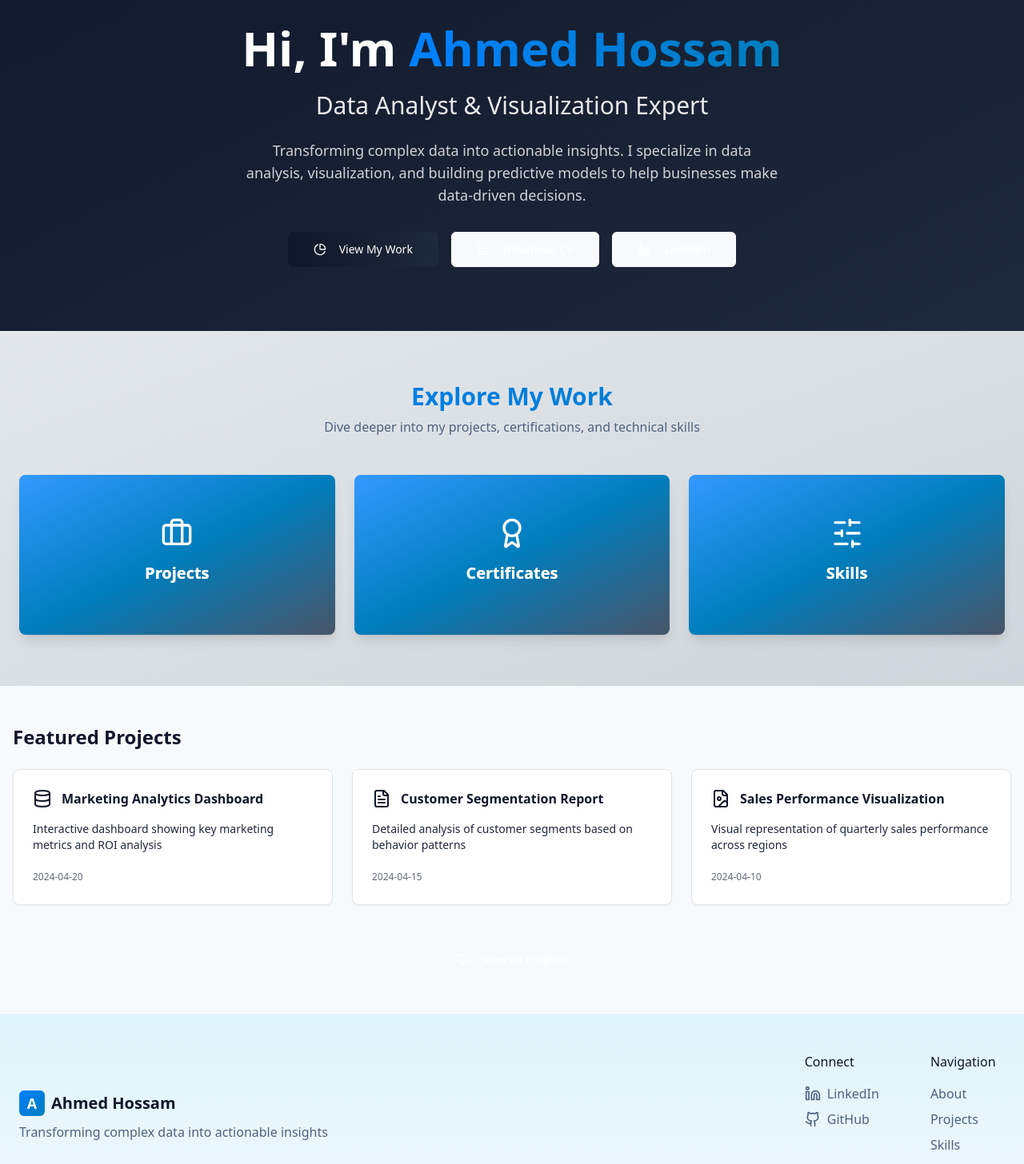
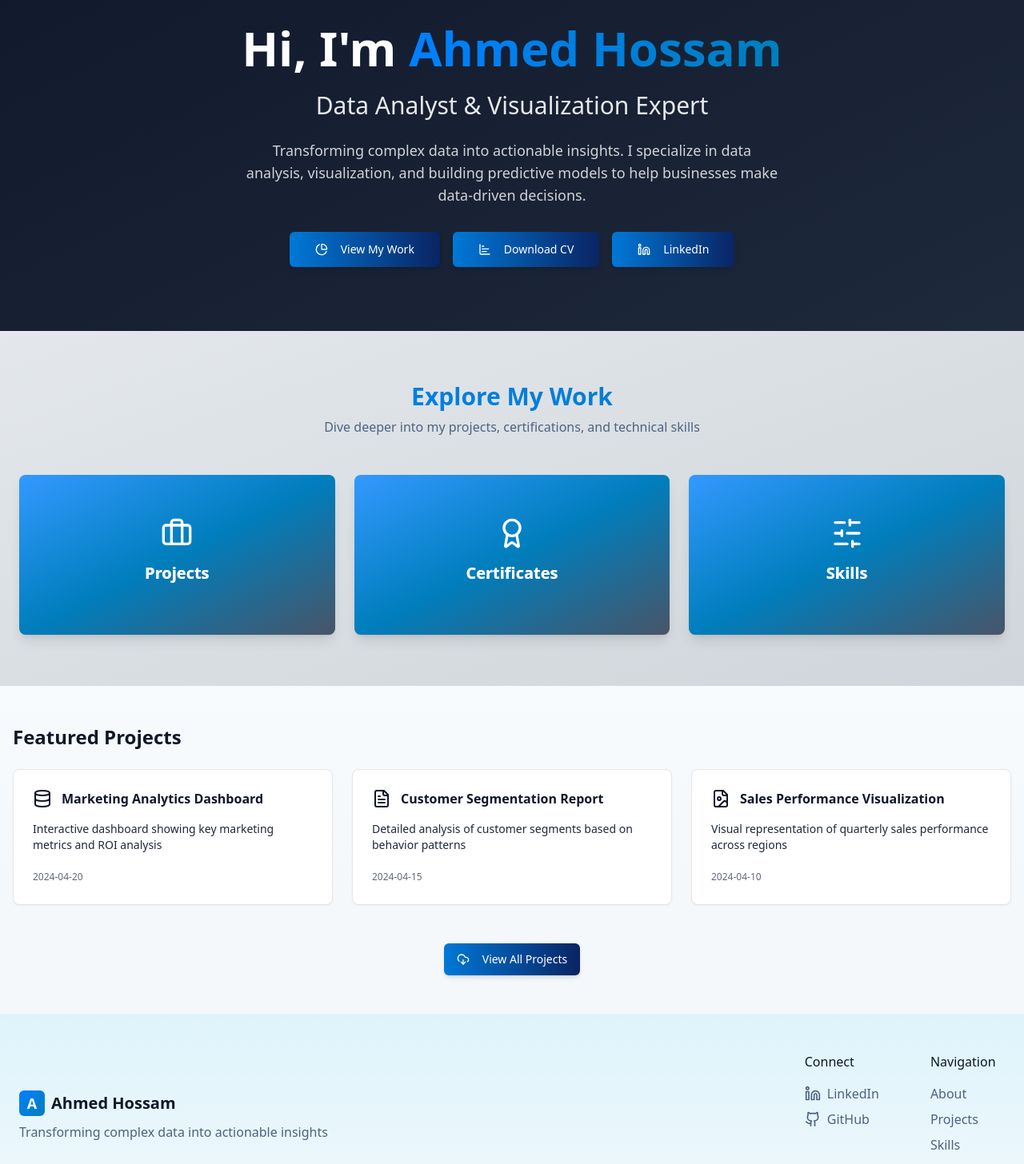
Before and after one commit to Ahmed-Hossam-RT/insight-canvas-showcase, a React (Vite) app: page / in a window 1280 px wide. Shown: the part 283-1739 px from the top of the page at 80% size. Built offline with nearby package versions, Linux system fonts and the light colour scheme.

Commit message:
Fix: Improve button and ProjectsPage styling
Update button styles and ProjectsPage appearance to match the CertificatesPage in light mode.

```diff
--- a/src/components/Hero.tsx
+++ b/src/components/Hero.tsx
@@ -1,3 +1,4 @@
+
 import React from 'react';
 import { Button } from "@/components/ui/button";
 import { Avatar, AvatarImage, AvatarFallback } from "@/components/ui/avatar";
@@ -38,7 +39,7 @@ const Hero: React.FC = () => {
         <div className="flex flex-wrap items-center justify-center gap-4">
           <Button
             size="lg"
-            className="bg-gradient-to-r from-analyst-orange to-analyst-burntorange hover:opacity-90 transition-opacity text-white"
+            className="bg-gradient-to-r from-analyst-blue to-analyst-navy hover:opacity-90 transition-opacity text-white shadow-md"
             onClick={scrollToWork}
           >
             <ChartPie className="mr-2" size={18} />
@@ -46,16 +47,14 @@ const Hero: React.FC = () => {
           </Button>
           <Button
             size="lg"
-            variant="outline"
-            className="border-white text-white hover:bg-white/10 dark:border-analyst-cyan dark:text-analyst-cyan dark:hover:bg-analyst-cyan/10"
+            className="bg-gradient-to-r from-analyst-blue to-analyst-navy hover:opacity-90 transition-opacity text-white shadow-md"
           >
             <ChartBar className="mr-2" size={18} />
             Download CV
           </Button>
           <Button
             size="lg"
-            variant="outline"
-            className="border-white text-white hover:bg-white/10"
+            className="bg-gradient-to-r from-analyst-blue to-analyst-navy hover:opacity-90 transition-opacity text-white shadow-md"
             asChild
           >
             <a href="https://linkedin.com/in/your-profile" target="_blank" rel="noopener noreferrer">
--- a/src/components/Projects.tsx
+++ b/src/components/Projects.tsx
@@ -31,12 +31,12 @@ const projectsData = [
 
 const Projects: React.FC = () => {
   return (
-    <div className="bg-background dark:bg-analyst-darkgrey">
+    <div className="bg-background light-section dark:bg-analyst-darkgrey">
       <div className="max-w-7xl mx-auto">
         <ContentSection title="Featured Projects" items={projectsData} />
         <div className="flex justify-center pb-12">
           <Button
-            className="bg-analyst-orange hover:bg-analyst-burntorange text-white dark:bg-analyst-orange dark:hover:bg-analyst-burntorange"
+            className="bg-gradient-to-r from-analyst-blue to-analyst-navy hover:opacity-90 transition-opacity text-white shadow-md"
             asChild
           >
             <Link to="/projects">
--- a/src/components/ui/button.tsx
+++ b/src/components/ui/button.tsx
@@ -1,3 +1,4 @@
+
 import * as React from "react"
 import { Slot } from "@radix-ui/react-slot"
 import { cva, type VariantProps } from "class-variance-authority"
@@ -9,7 +10,7 @@ const buttonVariants = cva(
   {
     variants: {
       variant: {
-        default: "bg-primary text-primary-foreground hover:bg-primary/90",
+        default: "bg-gradient-to-r from-analyst-blue to-analyst-navy text-white hover:opacity-90 shadow-md",
         destructive:
           "bg-destructive text-destructive-foreground hover:bg-destructive/90",
         outline:
@@ -18,6 +19,7 @@ const buttonVariants = cva(
           "bg-secondary text-secondary-foreground hover:bg-secondary/80",
         ghost: "hover:bg-accent hover:text-accent-foreground",
         link: "text-primary underline-offset-4 hover:underline",
+        gradient: "bg-gradient-to-r from-analyst-blue to-analyst-navy text-white hover:opacity-90 shadow-md",
       },
       size: {
         default: "h-10 px-4 py-2",
--- a/src/pages/ProjectsPage.tsx
+++ b/src/pages/ProjectsPage.tsx
@@ -9,6 +9,7 @@ import ProjectFilters from '@/components/ProjectFilters';
 import { ProjectDetailModal } from '@/components/ProjectDetailModal';
 import { ProjectType } from '@/types/project';
 import { Button } from '@/components/ui/button';
+import { motion } from 'framer-motion';
 
 const ProjectsPage: React.FC = () => {
   const [selectedProject, setSelectedProject] = useState<ProjectType | null>(null);
@@ -27,27 +28,40 @@ const ProjectsPage: React.FC = () => {
   };
 
   return (
-    <div className="min-h-screen flex flex-col bg-gradient-to-b from-analyst-darkgrey to-analyst-black text-analyst-lightgrey">
+    <div className="min-h-screen flex flex-col bg-gradient-to-b from-white to-gray-100 dark:from-analyst-darkgrey dark:to-analyst-black">
       <Header />
       <main className="flex-grow px-4 md:px-8 py-12">
         <div className="max-w-7xl mx-auto">
-          <div className="flex items-center space-x-4 mb-6">
           <Button
             variant="outline"
             asChild
-              className="text-analyst-orange hover:bg-analyst-orange/10"
+            className="mb-8 flex items-center gap-2 text-primary hover:bg-primary/10 dark:text-analyst-orange dark:hover:bg-analyst-orange/10"
           >
             <Link to="/">
               <ChevronLeft className="mr-2 h-4 w-4" />
               Back to Home
             </Link>
           </Button>
-            <h1 className="text-4xl font-bold text-analyst-orange">My Data Projects</h1>
+
+          <div className="text-center mb-16">
+            <motion.h2
+              initial={{ opacity: 0, y: -20 }}
+              animate={{ opacity: 1, y: 0 }}
+              transition={{ duration: 0.5 }}
+              className="text-3xl font-bold mb-4 text-gradient-primary dark:text-white"
+            >
+              My Data Projects
+            </motion.h2>
+
+            <motion.p
+              initial={{ opacity: 0 }}
+              animate={{ opacity: 1 }}
+              transition={{ duration: 0.5, delay: 0.2 }}
+              className="text-xl mb-8 text-muted-foreground max-w-2xl mx-auto dark:text-white/80"
+            >
+              Interactive dashboards and insights from my analytics work
+            </motion.p>
           </div>
-
-          <p className="text-xl mb-8 text-analyst-lightgrey">
-            Interactive dashboards and insights from my analytics work
-          </p>
 
           <ProjectFilters onFilterChange={handleFilterChange} />
 
--- a/src/pages/SkillsPage.tsx
+++ b/src/pages/SkillsPage.tsx
@@ -28,7 +28,7 @@ const SkillsPage = () => {
         <div className="max-w-7xl mx-auto">
           <Button
             variant="outline"
-            className="mb-8 flex items-center gap-2"
+            className="mb-8 flex items-center gap-2 text-primary hover:bg-primary/10 dark:text-white dark:hover:bg-white/10"
             onClick={handleGoBack}
           >
             <ChevronLeft className="h-4 w-4" />
@@ -36,7 +36,7 @@ const SkillsPage = () => {
           </Button>
 
           <div className="text-center mb-16">
-            <h2 className="text-3xl font-bold mb-4 text-gray-800 dark:text-white">Domain Expertise</h2>
+            <h2 className="text-3xl font-bold mb-4 text-gradient-primary dark:text-white">Domain Expertise</h2>
             <p className="text-gray-700 dark:text-white/80 max-w-2xl mx-auto">
               I specialize in transforming complex data into actionable insights, leveraging advanced analytical techniques and cutting-edge technologies to drive strategic decision-making across various domains.
             </p>
@@ -44,7 +44,7 @@ const SkillsPage = () => {
 
           <div className="space-y-6">
             {skillsData.map((skill, index) => (
-              <Card key={index} className="bg-white shadow-md dark:bg-gradient-to-br dark:from-analyst-darkgrey dark:to-analyst-black border border-gray-200 dark:border-analyst-blue/20">
+              <Card key={index} className="bg-white shadow-md border border-gray-200 dark:bg-gradient-to-br dark:from-analyst-darkgrey dark:to-analyst-black dark:border-analyst-blue/20">
                 <CardContent className="pt-6">
                   <div className="space-y-3">
                     <h3 className="font-medium text-gray-800 dark:text-white text-xl">{skill.name}</h3>
--- a/tailwind.config.ts
+++ b/tailwind.config.ts
@@ -62,6 +62,9 @@ export default {
           lightgrey: '#E5E5E5',  // Neutral Light Grey
           darkgrey: '#1E293B',   // Dark Grey for backgrounds
           black: '#0F172A',      // Near Black for backgrounds
+          charcoal: '#121212',   // Dark charcoal for backgrounds
+          sapphire: '#102542',   // Deep sapphire blue
+          cyan: '#00B4D8',       // Cyan accent color
         },
         gray: {
           50: '#F8FAFC',
```
Lines whose indentation alone changed are shown as unchanged.
